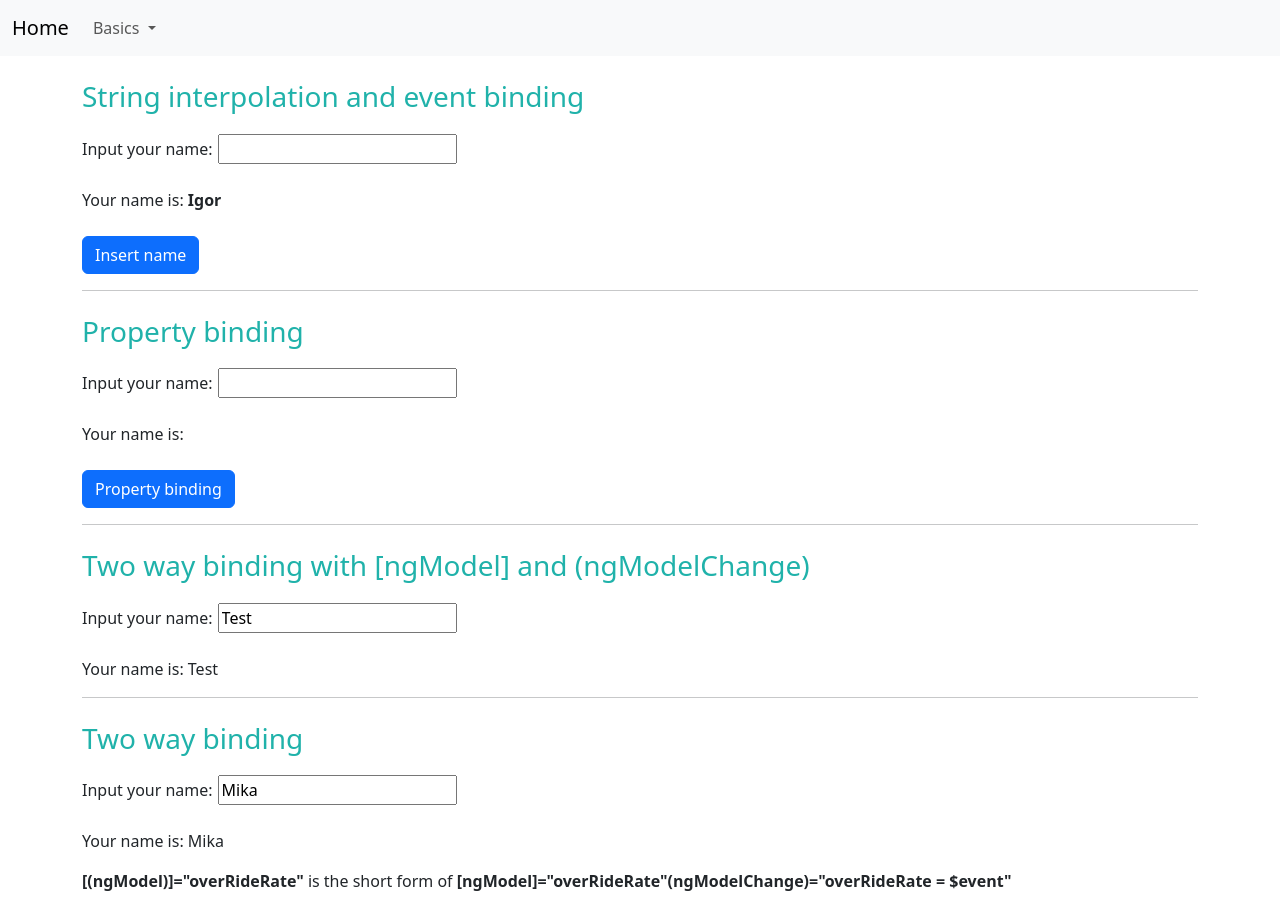
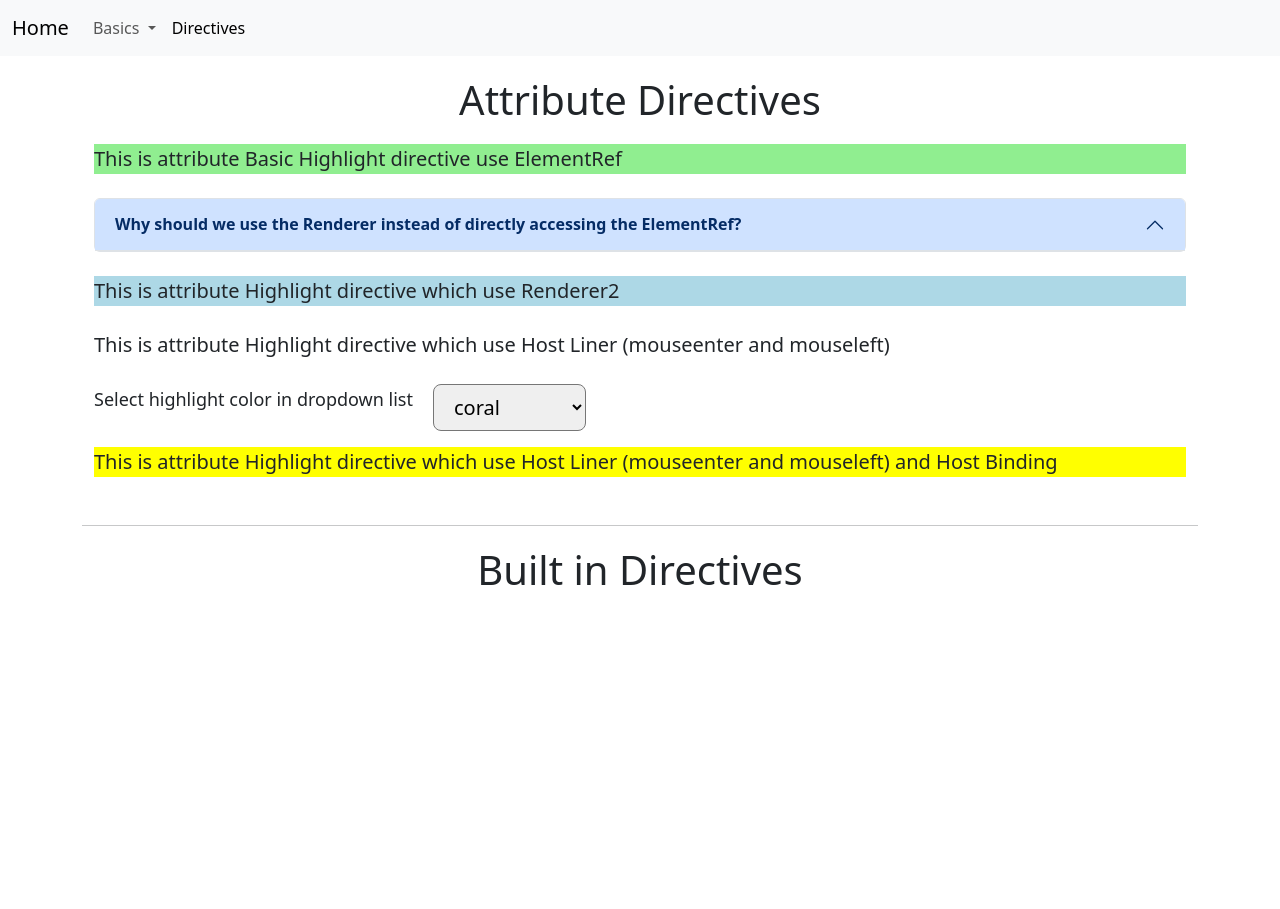
Before and after one commit to Igor-IGI/angular-in-general, an Angular app: page / in a window 1280 px wide. After the commit the page ends 800 px from the top, so only its background shows below. Built offline with nearby package versions, Linux system fonts and the light colour scheme.

Commit message:
add atribute directives

```diff
--- a/src/app/app.component.html
+++ b/src/app/app.component.html
@@ -4,6 +4,7 @@
     <div class="col-md-12">
       <app-basics *ngIf="loadSubPage === 'The-basics'"></app-basics>
       <app-user-list *ngIf="loadSubPage === 'User-list'"></app-user-list>
+      <app-directives *ngIf="loadSubPage === 'Directives'"></app-directives>
     </div>
   </div>
 </div>
--- a/src/app/app.component.ts
+++ b/src/app/app.component.ts
@@ -4,6 +4,7 @@ import { RouterOutlet } from '@angular/router';
 import { HeaderComponent } from './header/header.component';
 import { BasicsModule } from './basics/basics.module';
 import { DatabindingModule } from './basics/databinding/databinding.module';
+import { DirectivesModule } from "./directives-modul/directives.module";
 
 @Component({
   selector: 'app-root',
@@ -14,12 +15,14 @@ import { DatabindingModule } from './basics/databinding/databinding.module';
     HeaderComponent,
     BasicsModule,
     DatabindingModule,
+    DirectivesModule,
   ],
   templateUrl: './app.component.html',
   styleUrl: './app.component.css',
 })
 export class AppComponent {
-  loadSubPage: string = 'The-basics';
+  // loadSubPage: string = 'The-basics';
+  loadSubPage: string = 'Directives';
 
   onNavigate(subPage: string) {
     this.loadSubPage = subPage;
--- /dev/null
+++ b/src/app/directives-modul/directives.component.css
@@ -0,0 +1,26 @@
+h1 {
+  margin-bottom: 20px;
+  margin-top: 20px;
+  text-align: center;
+}
+
+.accordion-button {
+  font-weight: bold;
+}
+
+.directive {
+  font-size: 20px;
+}
+
+p {
+  font-size: large;
+}
+
+.select-color-directive {
+  display: flex;
+  align-items: center;
+}
+
+select {
+  margin-left: 20px;
+}
--- /dev/null
+++ b/src/app/directives-modul/directives.component.html
@@ -0,0 +1,72 @@
+<div class="attribute-directives container">
+  <h1>Attribute Directives</h1>
+
+  <div
+    class="mt-2 mb-4 directive"
+    appBasicHighlight>
+    This is attribute Basic Highlight directive use ElementRef
+  </div>
+
+  <div class="accordion" id="accordionExample">
+    <div class="accordion-item">
+      <h2 class="accordion-header" id="headingOne">
+        <button class="accordion-button" type="button" data-bs-toggle="collapse" data-bs-target="#collapseOne"
+                aria-expanded="true" aria-controls="collapseOne">
+          Why should we use the Renderer instead of directly accessing the ElementRef?
+        </button>
+      </h2>
+      <div id="collapseOne" class="accordion-collapse collapse" aria-labelledby="headingOne"
+           data-bs-parent="#accordionExample">
+        <div class="accordion-body">
+          When using the renderer, manipulating the element is okay because you'll NOT directly interact with
+          it-(ElementRef) but through the Renderer. The Renderer is essentially a "tool" provided by Angular
+          that will manipulate DOM elements with both the runtime environment and Angular in mind.
+          So it will do that in a way that will not fail in non-DOM environments (e.g. server-side rendering)
+          and it will also "inform" Angular about the change.
+        </div>
+      </div>
+    </div>
+  </div>
+
+  <div
+    class="mt-4 mb-4 directive"
+    appBetterHighlight>
+    This is attribute Highlight directive which use Renderer2
+  </div>
+
+  <div
+    class="mt-4 mb-4 directive"
+    appBetterHighlightHostListener>
+    This is attribute Highlight directive which use Host Liner (mouseenter and mouseleft)
+  </div>
+
+
+  <section>
+    <div class="select-color-directive">
+      <p>Select highlight color in dropdown list</p>
+      <select
+        [ngModel]="defaultColor"
+        class="form-select-lg"
+        (change)="onChange($event)">
+
+        <option *ngFor="let color of colors">
+          {{ color }}
+        </option>
+      </select>
+    </div>
+
+    <div
+      class="mt-3 mb-2 directive"
+      appHostListenerHostBinding
+      [defaultColor]="'yellow'">
+      This is attribute Highlight directive which use Host Liner (mouseenter and mouseleft) and Host Binding
+    </div>
+  </section>
+
+</div>
+
+<hr class="mt-5">
+
+<div class="built-in-directives container">
+  <h1> Built in Directives</h1>
+</div>
--- /dev/null
+++ b/src/app/directives-modul/directives.component.ts
@@ -0,0 +1,21 @@
+import { AfterContentInit, AfterViewInit, Component, EventEmitter, Input, OnInit, Output } from '@angular/core';
+
+@Component({
+  selector: 'app-directives',
+  templateUrl: './directives.component.html',
+  styleUrl: './directives.component.css'
+})
+export class DirectivesComponent implements AfterViewInit {
+
+  colors: string[] = ['blue', 'green', 'aqua', 'aquamarine', 'coral', 'crimson', 'deeppink']
+  defaultColor: string = this.colors[4];
+  selectedColor: EventEmitter<string> = new EventEmitter<string>()
+
+  ngAfterViewInit(): void {
+    this.selectedColor.emit(this.defaultColor);
+  }
+
+  onChange(event: any) {
+    this.selectedColor.emit(event.target.value);
+  }
+}
--- /dev/null
+++ b/src/app/directives-modul/directives/basic-highlight.directive.ts
@@ -0,0 +1,15 @@
+import { Directive, ElementRef } from '@angular/core';
+
+@Directive({
+  selector: '[appBasicHighlight]',
+  standalone: true
+})
+export class BasicHighlightDirective {
+
+  constructor(private elementRef: ElementRef) {
+  }
+
+  ngOnInit(): void {
+    this.elementRef.nativeElement.style.background = 'lightgreen';
+  }
+}
--- /dev/null
+++ b/src/app/directives-modul/directives/better-highlight-host-listener-host-binding.directive.ts
@@ -0,0 +1,35 @@
+import { Directive, ElementRef, HostBinding, HostListener, Input, OnInit, Renderer2 } from '@angular/core';
+import { DirectivesComponent } from "../directives.component";
+
+@Directive({selector: '[appHostListenerHostBinding]'})
+export class HostListenerHostBindingDirective implements OnInit {
+
+  @Input() defaultColor: string;
+  highlightColor: string;
+  // Input string in HostBinding declare which property of the hosting element will bi binding
+  @HostBinding('style.backgroundColor') backgorundColor: string;
+
+  constructor(
+    private elRef: ElementRef,
+    private renderer: Renderer2,
+    private component: DirectivesComponent
+  ) {
+  }
+
+  ngOnInit(): void {
+    this.component.selectedColor.subscribe(
+      (color: string) => {
+        this.highlightColor = color;
+      }
+    )
+    this.backgorundColor = this.defaultColor;
+  }
+
+  @HostListener('mouseenter') mouseover(eventData: Event) {
+    this.backgorundColor = this.highlightColor;
+  }
+
+  @HostListener('mouseleave') mouseleave(eventData: Event) {
+    this.backgorundColor = 'transparent'
+  }
+}
--- /dev/null
+++ b/src/app/directives-modul/directives/better-highlight-host-listener.directive.ts
@@ -0,0 +1,19 @@
+import { Directive, ElementRef, HostListener, Renderer2 } from '@angular/core';
+
+@Directive({selector: '[appBetterHighlightHostListener]'})
+export class BetterHighlightHostListenerDirective {
+  constructor(
+    private elRef: ElementRef,
+    private renderer: Renderer2
+  ) {
+  }
+
+  // Host Listener enables to use event on specific element.
+  @HostListener('mouseenter') mouseover(eventData: Event) {
+    this.renderer.setStyle(this.elRef.nativeElement, 'background-color', 'red')
+  }
+
+  @HostListener('mouseleave') mouseleave(eventData: Event) {
+    this.renderer.setStyle(this.elRef.nativeElement, 'background-color', 'transparent')
+  }
+}
--- /dev/null
+++ b/src/app/directives-modul/directives/better-highlight.directives.ts
@@ -0,0 +1,15 @@
+import { Directive, ElementRef, OnInit, Renderer2 } from '@angular/core';
+
+@Directive({
+  selector: '[appBetterHighlight]'
+})
+export class BetterHighlightDirectives implements OnInit {
+  constructor(
+    private elRef: ElementRef,
+    private renderer: Renderer2) {
+  }
+
+  ngOnInit(): void {
+    this.renderer.setStyle(this.elRef.nativeElement, 'background-color', 'lightblue');
+  }
+}
--- a/src/app/header/header.component.html
+++ b/src/app/header/header.component.html
@@ -1,7 +1,8 @@
 <nav class="navbar navbar-expand-lg navbar-light bg-light">
   <div class="container-fluid">
     <a class="navbar-brand" href="#">Home</a>
-    <button class="navbar-toggler" type="button" data-bs-toggle="collapse" data-bs-target="#navbarSupportedContent" aria-controls="navbarSupportedContent" aria-expanded="false" aria-label="Toggle navigation">
+    <button class="navbar-toggler" type="button" data-bs-toggle="collapse" data-bs-target="#navbarSupportedContent"
+            aria-controls="navbarSupportedContent" aria-expanded="false" aria-label="Toggle navigation">
       <span class="navbar-toggler-icon"></span>
     </button>
     <div class="collapse navbar-collapse" id="navbarSupportedContent">
@@ -19,13 +20,17 @@
             data-bs-toggle="dropdown"
             aria-expanded="false"
           >
-          Basics
+            Basics
           </a>
           <ul class="dropdown-menu" aria-labelledby="navbarDropdown">
             <li><a class="dropdown-item" (click)="onSelect('The-basics')">The Basics</a></li>
             <li><a class="dropdown-item" (click)="onSelect('User-list')">Databinding</a></li>
           </ul>
         </li>
+
+        <li class="nav-item">
+          <a class="nav-link active" aria-current="page" (click)="onSelect('Directives')">Directives</a>
+        </li>
       </ul>
     </div>
   </div>
```
Also changed, not shown: src/app/directives-modul/directives.module.ts (added, +28 -0 lines), 1 other file (tests, documents, lock files or other folders).
